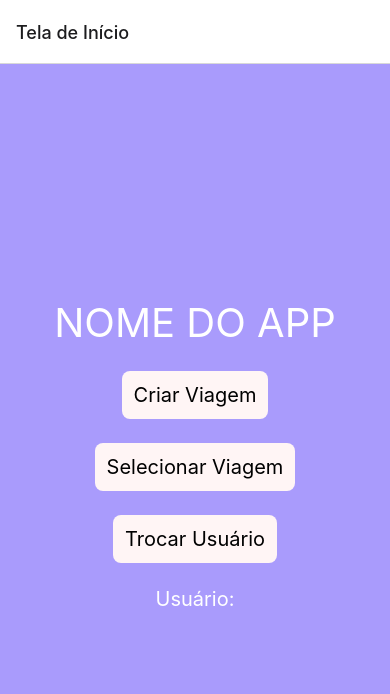
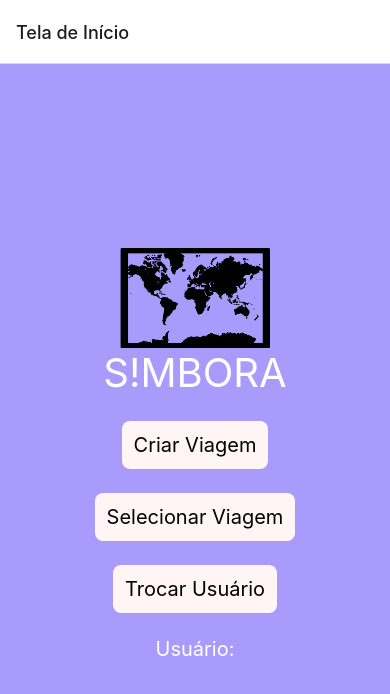
Before and after one commit to DS-2021-2-Feudo-Azul-Hortencia/Frontend, a React Native app: screen / in a window 390 px wide. Shown: the top 694 px of the page. Built offline with nearby package versions, Linux system fonts and the light colour scheme.

Commit message:
inserção da logo

```diff
--- a/App.js
+++ b/App.js
@@ -1,8 +1,8 @@
 import React from 'react';
-import Login from './src/pages/login';
+import Tela_de_inicio from './src/pages/Tela_de_inicio';
 import { createNativeStackNavigator } from '@react-navigation/native-stack';
 import { NavigationContainer } from '@react-navigation/native';
-import TelaDeInicio from './src/pages/login';
+import TelaDeInicio from './src/pages/Tela_de_inicio';
 
 const Stack = createNativeStackNavigator();
 
--- a/src/pages/login/index.js
+++ b/src/pages/Tela_de_inicio/index.js
@@ -1,11 +1,16 @@
 import React from 'react';
-import { Text, View, Button, TouchableOpacity } from 'react-native';
+import { Text, View, Button, TouchableOpacity, Image } from 'react-native';
 import styles from './styles';
 
 export default function TelaDeInicio() {
   return (
     <View style={styles.container}>
-      <Text style={styles.white1}>NOME DO APP</Text>
+      <Image
+        style={{ width: 150, height: 100}}
+        source={require('./images/logo.png')}
+      />
+
+      <Text style={styles.white1}>S!MBORA</Text>
 
       <TouchableOpacity
         style={styles.button}
```
Also changed, not shown: src/pages/Tela_de_inicio/images/logo.png (added), src/pages/Tela_de_inicio/styles.js (renamed from src/pages/login/styles.js).
